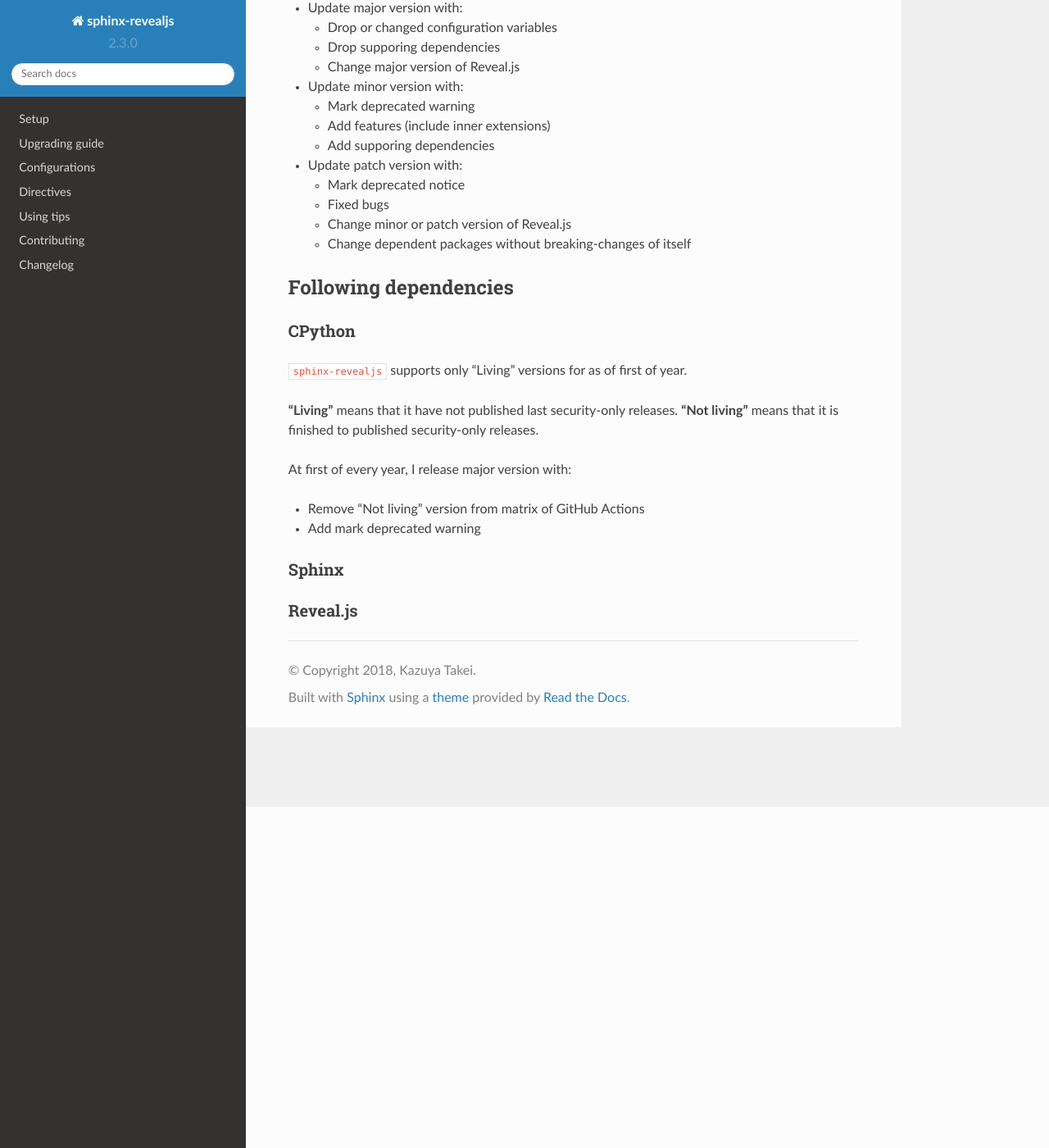
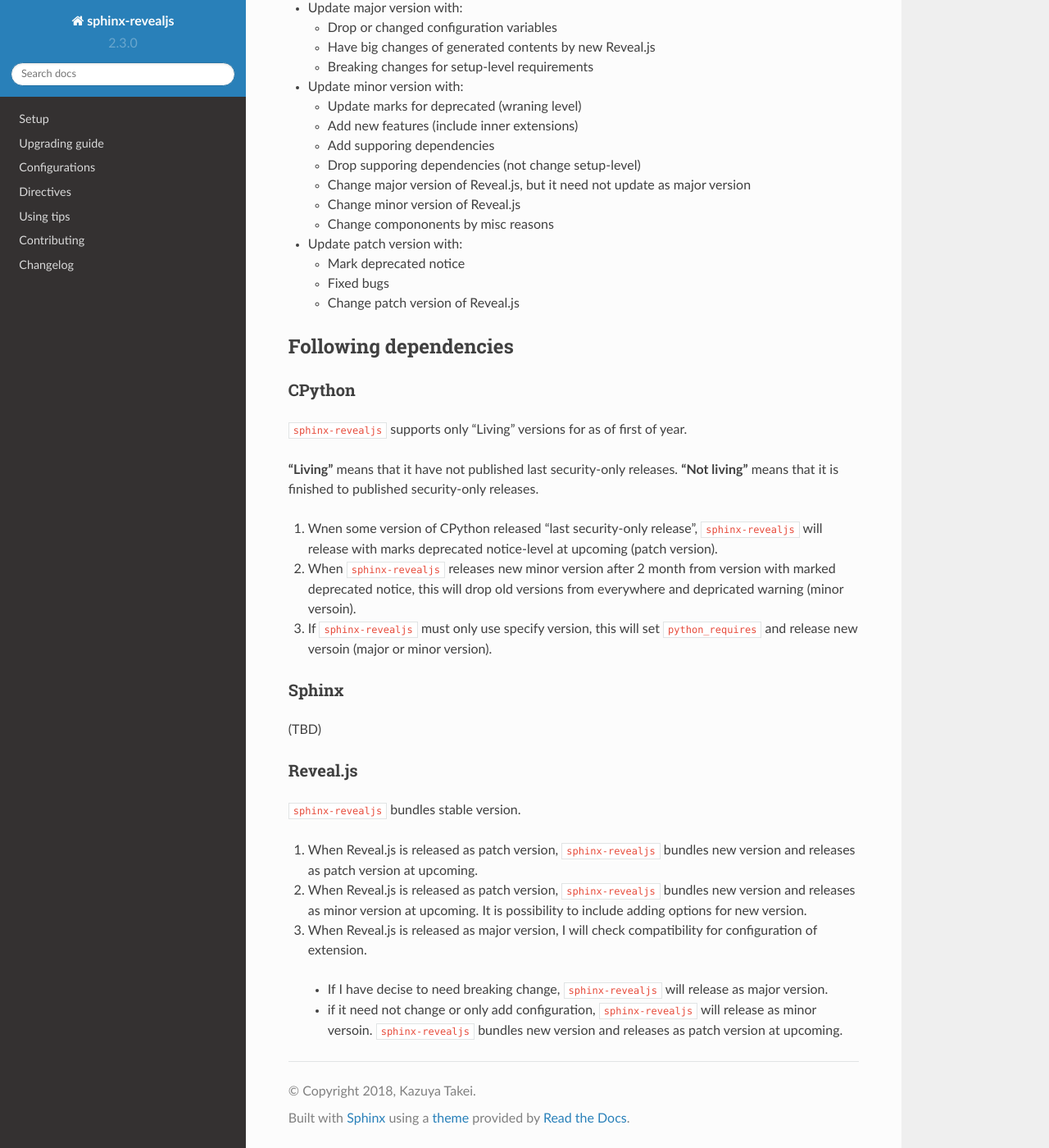
Before and after one commit to attakei/sphinx-revealjs, a Sphinx documentation site: the page built from doc/versioning-policy.rst, in a window 1280 px wide and 1400 px high, scrolled down 416 px. Shown: the whole window at 82% size. Built offline with Sphinx 7.4.7 and the Read the Docs theme 2.0.0, drawn with Linux system fonts in a browser that asks for light colours.

Commit message:
doc: Write versioning policy for CPython and Reveal.js

```diff
--- a/doc/versioning-policy.rst
+++ b/doc/versioning-policy.rst
@@ -14,21 +14,24 @@
 * Update major version with:
 
   * Drop or changed configuration variables
-  * Drop supporing dependencies
-  * Change major version of Reveal.js
+  * Have big changes of generated contents by new Reveal.js
+  * Breaking changes for setup-level requirements
 
 * Update minor version with:
 
-  * Mark deprecated warning
-  * Add features (include inner extensions)
+  * Update marks for deprecated (wraning level)
+  * Add new features (include inner extensions)
   * Add supporing dependencies
+  * Drop supporing dependencies (not change setup-level)
+  * Change major version of Reveal.js, but it need not update as major version
+  * Change minor version of Reveal.js
+  * Change compononents by misc reasons
 
 * Update patch version with:
 
   * Mark deprecated notice
   * Fixed bugs
-  * Change minor or patch version of Reveal.js
-  * Change dependent packages without breaking-changes of itself
+  * Change patch version of Reveal.js
 
 Following dependencies
 ======================
@@ -41,13 +44,31 @@
 **"Living"** means that it have not published last security-only releases.
 **"Not living"** means that it is finished to published security-only releases.
 
-At first of every year, I release major version with:
-
-* Remove "Not living" version from matrix of GitHub Actions
-* Add mark deprecated warning
+#. Wnen some version of CPython released "last security-only release",
+   |THIS| will release with marks deprecated notice-level at upcoming (patch version).
+#. When |THIS| releases new minor version after 2 month from version with marked deprecated notice,
+   this will drop old versions from everywhere and depricated warning (minor versoin).
+#. If |THIS| must only use specify version,
+   this will set ``python_requires`` and release new versoin (major or minor version).
 
 Sphinx
 ------
 
+(TBD)
+
 Reveal.js
 ---------
+
+|THIS| bundles stable version.
+
+#. When Reveal.js is released as patch version,
+   |THIS| bundles new version and releases as patch version at upcoming.
+#. When Reveal.js is released as patch version,
+   |THIS| bundles new version and releases as minor version at upcoming.
+   It is possibility to include adding options for new version.
+#. When Reveal.js is released as major version,
+   I will check compatibility for configuration of extension.
+
+  * If I have decise to need breaking change, |THIS| will release as major version.
+  * if it need not change or only add configuration, |THIS| will release as minor versoin.
+    |THIS| bundles new version and releases as patch version at upcoming.
```
